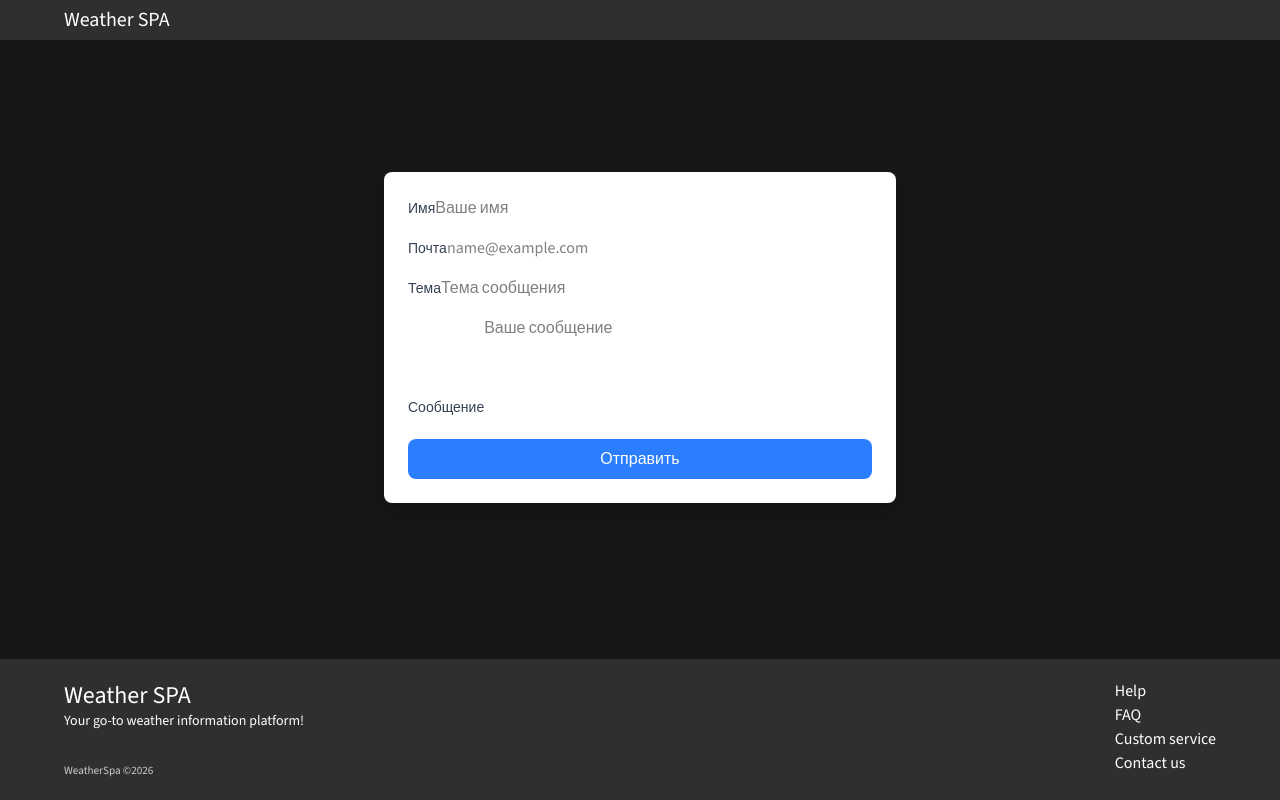
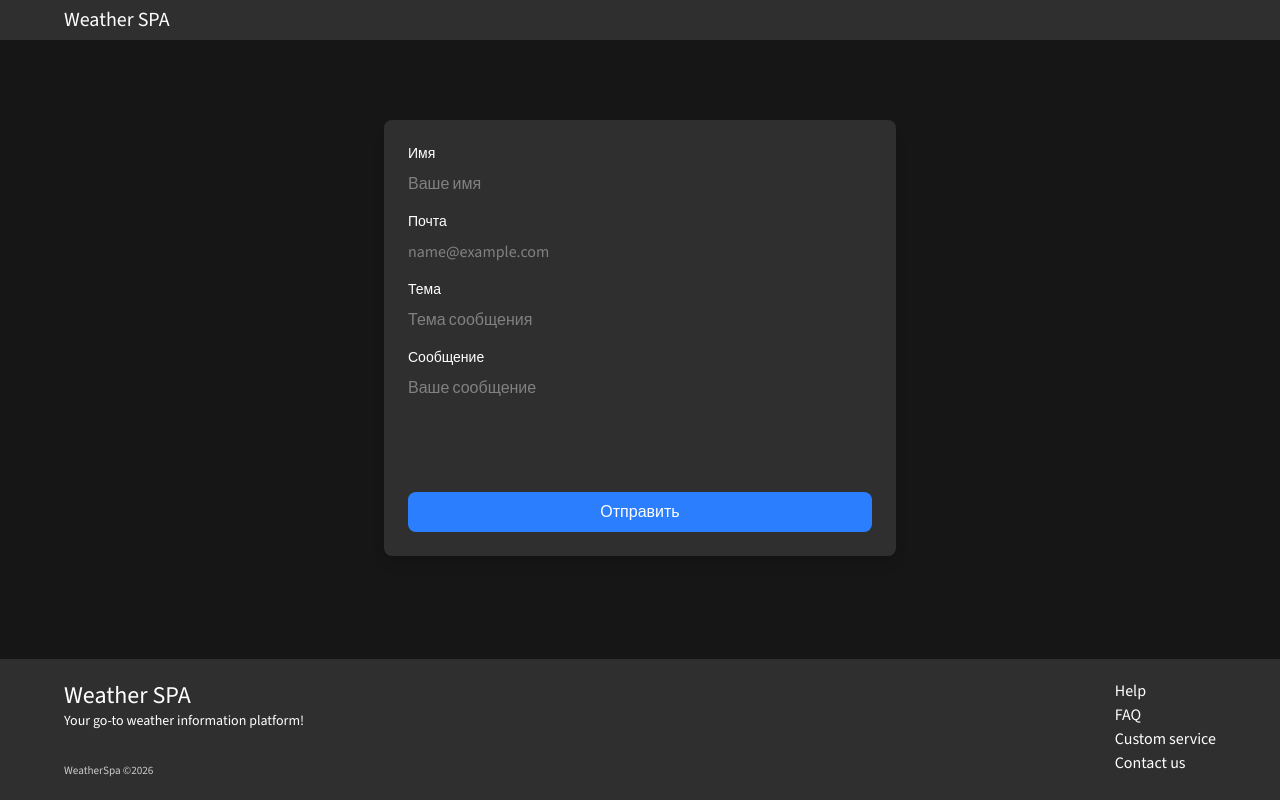
Before and after one commit to ZaikinMykyta/weather-app-portfolio, a React (Vite) app: page /contact-me in a window 1280 px wide. Built offline with nearby package versions, Linux system fonts and the light colour scheme.

Commit message:
added the form and formspree api request

```diff
--- a/src/components/contactForm/ContactForm.jsx
+++ b/src/components/contactForm/ContactForm.jsx
@@ -17,16 +17,38 @@ const ContactForm = () => {
         }));
     };
 
-    const handleSubmit = (e) => {
+    const handleSubmit = async (e) => {
         e.preventDefault();
-        console.log('Form submitted:', formData);
+        try{
+            const response = await fetch('https://formspree.io/f/meellarv', {
+                method:'POST',
+                headers: {
+                    'Content-Type': 'application/json'
+                },
+                body: JSON.stringify(formData)
+            })
+
+            if(response.ok) {
+                setTimeout(() => {
+                    setFormData({
+                        name: '',
+                        email: '',
+                        subject: '',
+                        message: ''
+                    })
+                }, 3000)
+            } else {
+                console.log('form submission failed')
+            }
+        }catch(e){
+            throw new Error('There has been an error', {cause: e})
+        }
     };
 
     return (
-        <Form onSubmit={handleSubmit} className="w-full max-w-lg mx-auto p-6 bg-white rounded-lg shadow-lg">
-            {/* Name Field */}
-            <Form.Group className="mb-4">
-                <Form.Label className="text-sm font-medium text-gray-700">
+        <Form onSubmit={handleSubmit} className="w-full max-w-lg mx-auto p-6 bg-[#2F2F2F] rounded-lg shadow-lg">
+            <Form.Group className="mb-4 flex flex-col text-white">
+                <Form.Label className="text-sm mb-[1vh] font-medium text-white">
                     Имя
                 </Form.Label>
                 <Form.Control
@@ -35,14 +57,13 @@ const ContactForm = () => {
                     value={formData.name}
                     onChange={handleChange}
                     placeholder="Ваше имя"
-                    className="border-gray-300 focus:ring-2 focus:ring-blue-500 focus:border-transparent"
+                    className="border-gray-300 text-neutral-300 focus:ring-2 focus:ring-blue-500 focus:border-transparent"
                     required
                 />
             </Form.Group>
 
-            {/* Email Field */}
-            <Form.Group className="mb-4">
-                <Form.Label className="text-sm font-medium text-gray-700">
+            <Form.Group className="mb-4 flex flex-col text-white">
+                <Form.Label className="text-sm mb-[1vh] font-medium text-white">
                     Почта
                 </Form.Label>
                 <Form.Control
@@ -51,14 +72,13 @@ const ContactForm = () => {
                     value={formData.email}
                     onChange={handleChange}
                     placeholder="name@example.com"
-                    className="border-gray-300 focus:ring-2 focus:ring-blue-500 focus:border-transparent"
+                    className="border-gray-300 text-neutral-300 focus:ring-2 focus:ring-blue-500 focus:border-transparent"
                     required
                 />
             </Form.Group>
 
-            {/* Subject Field */}
-            <Form.Group className="mb-4">
-                <Form.Label className="text-sm font-medium text-gray-700">
+            <Form.Group className="mb-4 flex flex-col text-white">
+                <Form.Label className="text-sm mb-[1vh] font-medium text-white">
                     Тема
                 </Form.Label>
                 <Form.Control
@@ -67,14 +87,13 @@ const ContactForm = () => {
                     value={formData.subject}
                     onChange={handleChange}
                     placeholder="Тема сообщения"
-                    className="border-gray-300 focus:ring-2 focus:ring-blue-500 focus:border-transparent"
+                    className="border-gray-300 text-neutral-300 focus:ring-2 focus:ring-blue-500 focus:border-transparent"
                     required
                 />
             </Form.Group>
 
-            {/* Message Field */}
-            <Form.Group className="mb-5">
-                <Form.Label className="text-sm font-medium text-gray-700">
+            <Form.Group className="mb-5 flex flex-col text-white">
+                <Form.Label className="text-sm mb-[1vh] font-medium text-white">
                     Сообщение
                 </Form.Label>
                 <Form.Control
@@ -84,12 +103,11 @@ const ContactForm = () => {
                     onChange={handleChange}
                     placeholder="Ваше сообщение"
                     rows={4}
-                    className="border-gray-300 focus:ring-2 focus:ring-blue-500 focus:border-transparent resize-none"
+                    className="border-gray-300 text-neutral-300 focus:ring-2 focus:ring-blue-500 focus:border-transparent resize-none"
                     required
                 />
             </Form.Group>
 
-            {/* Submit Button */}
             <button
                 type="submit"
                 className="w-full bg-blue-500 hover:bg-blue-600 text-white font-medium py-2 px-4 rounded-lg transition duration-200"
```
